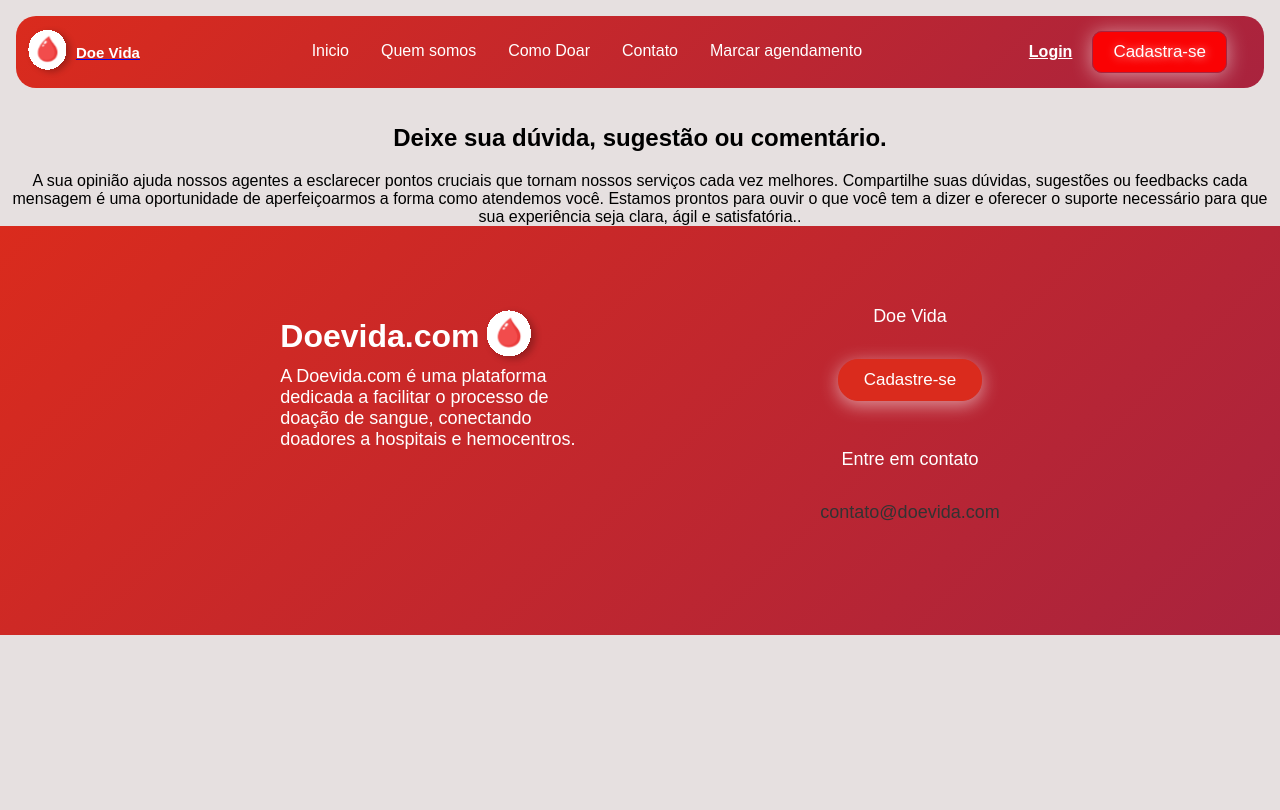
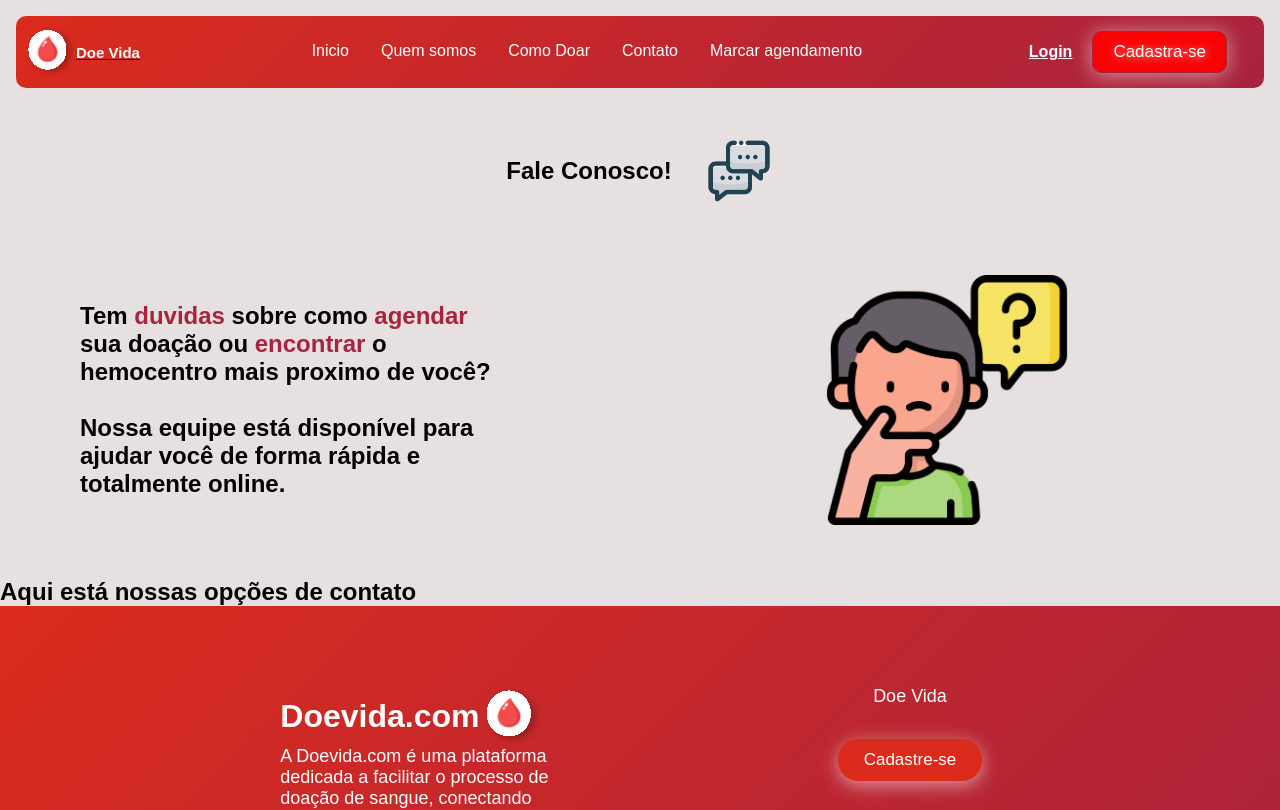
Before and after one commit to Gustavooxx/Tcc_Projeto, a React (Vite) app in the folder Frontend/: page /contato in a window 1280 px wide. Shown: the top 810 px of the page. Built offline with nearby package versions, Linux system fonts and the light colour scheme.

Commit message:
comecando-fale-conosco

```diff
--- a/Frontend/src/pages/comodoar/index.jsx
+++ b/Frontend/src/pages/comodoar/index.jsx
@@ -69,7 +69,7 @@ export default function Comodoar() {
                     </div>
 
                     <div className='card'>
-                        <img src="assets/images/descanso.png" alt="" height={'70px'} />
+                        <img src="assets/images/descanso.png" alt=""  />
                         <h4>Descanso</h4>
                     </div>
 
--- a/Frontend/src/pages/contato/index.jsx
+++ b/Frontend/src/pages/contato/index.jsx
@@ -3,30 +3,49 @@ import Tags from '../../components/tags/util'
 import './index.scss'
 import { Link } from 'react-router-dom'
 
-export default function Contato(){
+export default function Contato() {
 
-    return(
+    return (
         <div className="container-contato">
 
-                <Tags/>
+            <Tags />
 
 
             <section className='conteudo'>
 
-            <div className='title'>
+                <div className='fale-conosco'>
 
-                <h1>Deixe sua dúvida, sugestão ou comentário.</h1>
+                    <h1>Fale Conosco!</h1>
+                    <img src="assets/images/faleconosco.png" height={'70px'} />
 
-            </div>
+                </div>
 
-            <div className="paragrafo">
-                <p>A sua opinião ajuda nossos agentes a esclarecer pontos cruciais que tornam nossos serviços cada vez melhores. Compartilhe suas dúvidas, sugestões ou feedbacks cada mensagem é uma oportunidade de aperfeiçoarmos a forma como atendemos você.
-                Estamos prontos para ouvir o que você tem a dizer e oferecer o suporte necessário para que sua experiência seja clara, ágil e satisfatória..</p>
-            </div>
+                <div className="duvidas">
+
+                    <h2>Tem <span style={{ color: '#A9233E' }}>duvidas</span> sobre como <span style={{ color: '#A9233E' }}>agendar</span> sua doação ou <span style={{ color: '#A9233E' }}>encontrar</span> o hemocentro mais proximo de você?
+                        <br/>
+                        <br/>
+                        Nossa equipe está disponível para ajudar você de forma rápida e totalmente online.
+                    </h2>
+
+
+
+
+                    <img src="assets/images/duvida.png" height={'250px'} />
+
+                </div>
+
+                <div className='opcoes-contato'>
+
+
+                <h1>Aqui está nossas opções de contato</h1>
+
+
+                </div>
 
             </section>
 
-                        <Footer/>
+            <Footer />
 
         </div>
     )
--- a/Frontend/src/pages/contato/index.scss
+++ b/Frontend/src/pages/contato/index.scss
@@ -1,113 +1,38 @@
 .container-contato{
 
+    .conteudo{
 
-     .section-tags{
-        padding: 1rem;
+        .fale-conosco{
+            display: flex;
+            justify-content: center;
+            align-items: center;
+            gap: 2rem;
+            margin-bottom: 1rem;
+            margin-top: 2rem;
+
+        }
     }
 
-    .container-tags {
-        display: flex;
-        border-radius: 20px;
-        align-items: center;
-        justify-content: space-between;
-        padding: 5px;
-        background: linear-gradient(135deg, #DA2B1D 0%, #A9233E 100%);
+        .duvidas{
 
-        .foto-tags {
             display: flex;
+            justify-content: left ;
             align-items: center;
-            padding: 5px;
+            gap: 5rem;
 
-
-
-            img {
-                height: 20ox;
-                width: 50px;
+            img{
+                padding-right: 13rem;
             }
-
-            h1 {
-                font-size: 15px;
-                color: white;
-                font-weight: bold;
+            h2{
+                padding: 5rem;
+                padding-right: 15rem;
 
             }
         }
 
-        .tags-paginas {
-            display: flex;
-            gap: 2rem;
+        .opcoes-contato{
 
-            a {
-                text-decoration: none;
-                color: #ffffff;
-                font-weight: 500;
-                padding: 5px 0;
-                border-bottom: 2px solid transparent;
-                transition: all 0.3s ease;
-
-                &:hover {
-                    color: #f4868d;
-                    border-bottom-color: #f4868d;
-                    transition: all 0.3s ease;
-
-
-                }
-            }
-        }
-
-        .botao-login {
-            display: flex;
-            align-items: center;
-            gap: 20px;
-
-
-            .login {
-                color: white;
-                font-weight: bold;
-
-                &:hover {
-                    cursor: pointer;
-                    color: rgb(255, 0, 0);
-                    transition: all 0.3s ease;
-
-                }
-            }
-
-            button {
-                padding-left: 20px;
-                padding-right: 20px;
-                padding-bottom: 10px;
-                padding-top: 10px;
-                margin-right: 2rem;
-                background-color: #ff0000f0;
-                box-shadow: 0 2px 20px rgba(255, 255, 255, 0.526);
-                border: 1px solid #A9233E;
-                text-shadow: 1px 1px 10px rgba(255, 255, 255, 0.7);
-                color: white;
-                border-radius: 10px;
-                font-size: 17px;
-
-                &:hover {
-                    background-color: #ff4c4cd2;
-                    box-shadow: 0 2px 27px rgba(255, 255, 255, 0.932);
-                    text-shadow: 1px 1px 10px rgba(255, 255, 255, 0.7);
-                    transition: all 0.3s ease;
-                }
-            }
 
         }
 
-    }
-
-    .conteudo{
-        text-align: center;
-
-
-        .title{
-            margin-top: 20px;
-            margin-bottom: 20px;
-        }
-    }
-
-
 }
```
Also changed, not shown: Frontend/public/assets/images/duvida.png (added), Frontend/public/assets/images/faleconosco.png (added).
